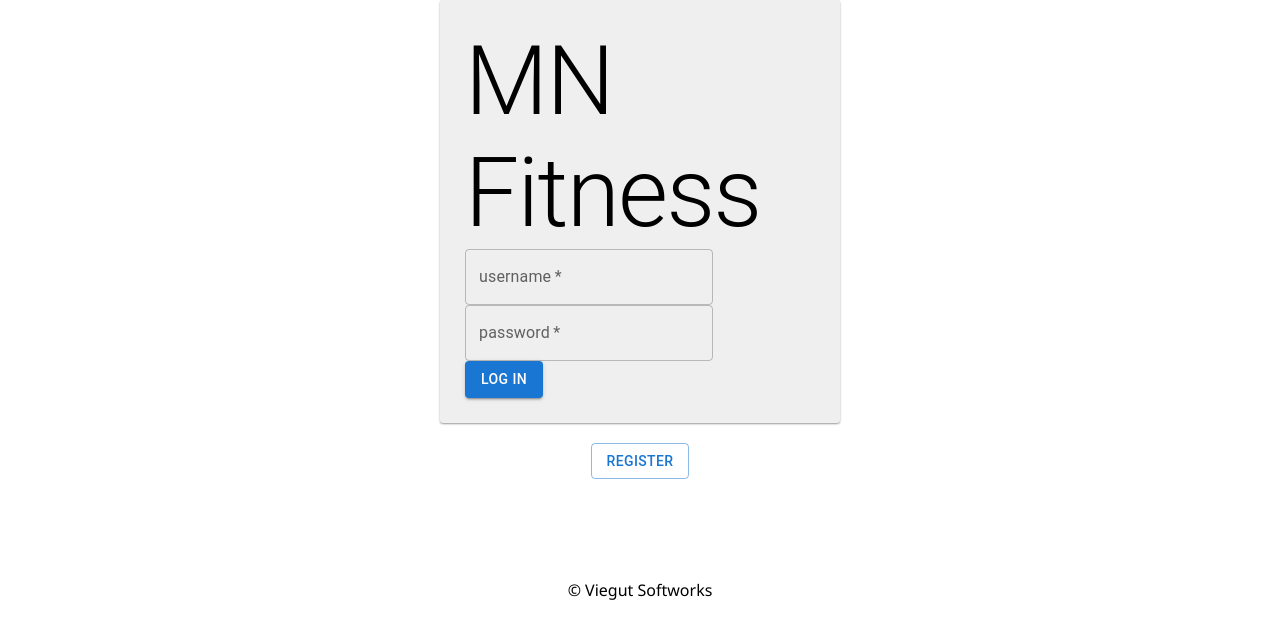
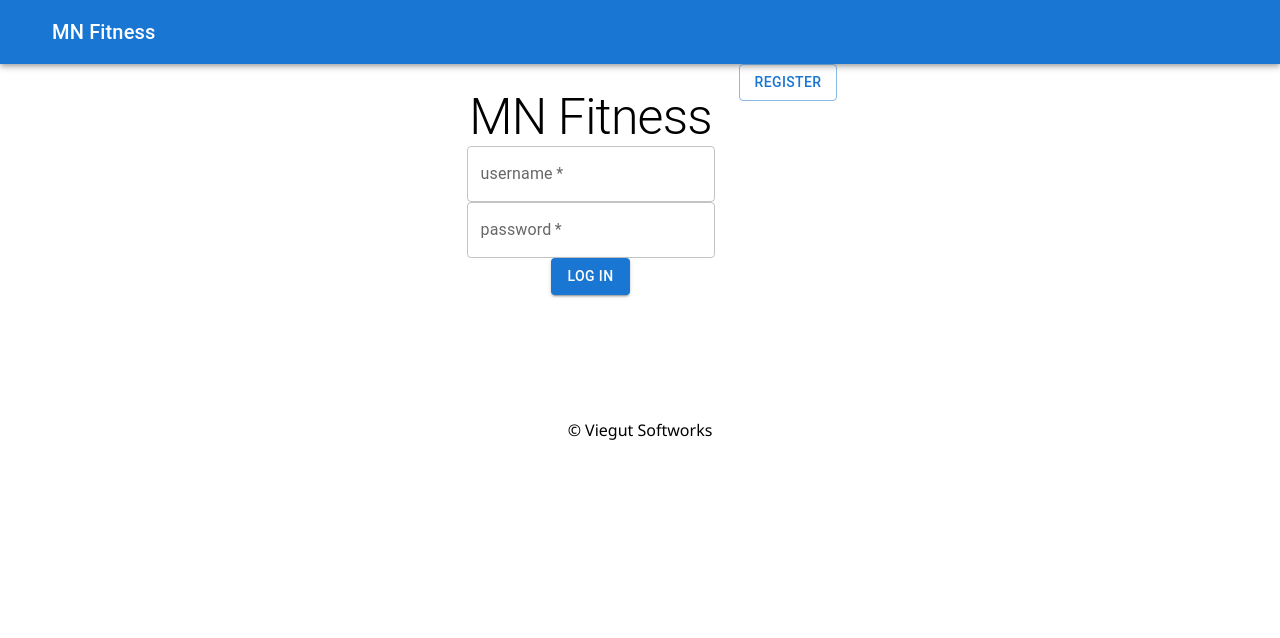
Before and after one commit to viegutj/prime-solo-project, a React (Create React App) app: page /user#/login in a window 1280 px wide. Shown: the top 638 px of the page. Built offline with nearby package versions, Linux system fonts and the light colour scheme; no server answers.

Commit message:
added more styling work to the main page and edit page

```diff
--- a/src/components/AboutPage/AboutPage.jsx
+++ b/src/components/AboutPage/AboutPage.jsx
@@ -1,10 +1,5 @@
 import { Box, Typography } from '@mui/material';
 import React from 'react';
-
-// This is one of our simplest components
-// It doesn't have local state,
-// It doesn't dispatch any redux actions or display any part of redux state
-// or even care what the redux state is'
 
 function AboutPage() {
     return (
@@ -15,21 +10,21 @@ function AboutPage() {
         sx={{m: 3}}
         >
                 <Typography variant="h1" sx={{ fontSize: 50 }}>About</Typography>
-                <Typography sx={{ fontSize: 18 }}>MN Fitness is a mobile-first web application
+                <Typography sx={{ fontSize: 18, mb: 2 }}>MN Fitness is a mobile-first web application
                 that allows clients to generate random workouts for a specific body part.
                 Resistance training often becomes repetitive; this is a way to add variation
                 and keep the client engaged in their fitness habits!
                 </Typography>
             <br />
-                <Typography variant="h2" sx={{ fontSize: 30 }}>Technologies Used</Typography>
+                <Typography variant="h3" sx={{ fontSize: 24 }}>Technologies Used</Typography>
                 <Typography sx={{ fontSize: 18 }}>React, JSX, JavaScript, Node.js, Material UI, CSS, HTML, Express, Axios, Postman, SQL, and APIs.
                 </Typography>
             <br />
-                <Typography variant="h2" sx={{ fontSize: 30 }}>Acknowledgements</Typography>
+                <Typography variant="h3" sx={{ fontSize: 24 }}>Acknowledgements</Typography>
                 <Typography sx={{ fontSize: 18 }}>Prime, the Emerald Cohort, Emma, Key, Sam, family, and my fiance and my dog for believing in me.
                 </Typography>
             <br />
-                <Typography variant="h2" sx={{ fontSize: 30 }}>Connect with Me</Typography>
+                <Typography variant="h3" sx={{ fontSize: 24 }}>Connect with Me</Typography>
                 <Typography sx={{ fontSize: 18 }}>LinkedIn</Typography>
                 <img src="https://chart.googleapis.com/chart?cht=qr&chl=http%3A%2F%2Fwww.linkedin.com%2Fin%2Fjonathan-viegut&chs=180x180&choe=UTF-8&chld=L|2" alt="LinkedIn QR" />
         </Box>
--- a/src/components/ConfirmWorkout/ConfirmWorkout.jsx
+++ b/src/components/ConfirmWorkout/ConfirmWorkout.jsx
@@ -62,14 +62,14 @@ function ConfirmWorkout() { // import the created data from the API GET
         alignItems="center"
         justifyContent="center"
         textAlign="center"
-        sx={{mt: 2, mb: 0, fontSize: 50}} variant="h1">
+        sx={{mt: 2, mb: 1, fontSize: 50}} variant="h1">
             Confirm Workout
         </Typography>
         <Typography
         alignItems="center"
         justifyContent="center"
         textAlign="center"
-        sx={{mb: 0, mt: 0, fontSize: 18}}
+        sx={{mb: 2, mt: 0, fontSize: 18}}
         >Click on an exercise name to access details!</Typography>
         <Typography
         alignItems="center"
--- a/src/components/DrawerComponent/DrawerComponent.jsx
+++ b/src/components/DrawerComponent/DrawerComponent.jsx
@@ -4,35 +4,29 @@ import {
     ListItem,
     ListItemIcon,
     ListItemText,
-    Button
+    Button,
+    Typography
 } from "@mui/material";
 import MenuIcon from '@mui/icons-material/Menu';
 import React, {useState} from 'react';
-import {Link} from "react-router-dom/cjs/react-router-dom";
+import {Link, useHistory} from "react-router-dom/cjs/react-router-dom";
 import LogOutButton from "../LogOutButton/LogOutButton";
 
 function DrawerComponent() { // we are setting a piece of state to determine if the drawer is open
     const [open, setOpen] = useState(false);
+    const history = useHistory();
 
     const list = () => (
-        <div style={
-                {width: 250}
-            }
-            onClick={
-                () => setOpen(false)
+        <div
+        style={{width: 250}}
+        onClick={() => setOpen(false)
         }>
             {/* this is a list of what is in our drawer */}
             <List> {
                 [
-                    <Link to="/user">
-                        Home
-                    </Link>,
-                    <Link to="/savedworkouts">
-                        Workouts
-                    </Link>,
-                    <Link to="/about">
-                        About
-                    </Link>,
+                    <Typography onClick={() => history.push('/')}> Home </Typography>,
+                    <Typography onClick={() => history.push('/savedworkouts')}> Saved Workouts </Typography>,
+                    <Typography onClick={() => history.push('/about')}> About </Typography>,
                     <LogOutButton/>
                 ].map((label, index) => (
                     <ListItem button
--- a/src/components/EditWorkout/EditWorkout.jsx
+++ b/src/components/EditWorkout/EditWorkout.jsx
@@ -1,7 +1,8 @@
 import {useDispatch, useSelector} from "react-redux";
-import {Button, TextField, Tooltip} from "@mui/material";
-import { useState } from "react";
+import {Button, TextField, Typography, Box} from "@mui/material";
 import { useHistory } from "react-router-dom/cjs/react-router-dom";
+import KeyboardBackspaceIcon from '@mui/icons-material/KeyboardBackspace';
+import DeleteIcon from '@mui/icons-material/Delete';
 
 
 function EditWorkout() { // grab server_response details from state
@@ -77,9 +78,22 @@ function EditWorkout() { // grab server_response details from state
 
     return (
         <>
-            <Tooltip title="Back to Saved Workouts" placement="left-start"><Button onClick={handleBack}>Back</Button></Tooltip>
-            <h1>Edit Workout</h1>
-            <form action="">
+            <Typography
+            variant="h1"
+            sx={{fontSize: 50, m: 3, mb:3}}
+            textAlign="center"
+            >
+                Edit Workout
+            </Typography>
+
+            <form>
+
+            <Box
+            sx={{
+                mb: 4,
+            }}
+            textAlign="center"
+            >
             <TextField
                 value={workout_details?.name}
                 id="Workout Name"
@@ -88,6 +102,7 @@ function EditWorkout() { // grab server_response details from state
                 type="text"
                 onChange={(event) => handleWorkoutChange(event, 'name')}
                 name="Workout Name"
+                fontSize="230"
                 />
             <TextField
                 id="Workout Rating"
@@ -98,16 +113,23 @@ function EditWorkout() { // grab server_response details from state
                 value={workout_details?.rating ?? ''}
                 onChange={(event) => handleWorkoutChange(event, 'rating')}
                 />
+                </Box>
+
             <ol> {
                 server_response?.map((exercise) => {
                     return (
 
-                        <div key={exercise?.id}>
+                        <Box
+                        sx={{m:1, mb: 3, fontSize: 18}}
+                        textAlign="center"
+                        key={exercise?.id}
+                        >
                             {/* Text field that takes in notes, sends them to the handleChange function*/}
                             <li>
                                 Name: {exercise?.name}
                             </li>
                             {/* Consider adding the notes to the details modal */}
+
                             <TextField
                             id="Workout Notes"
                             label="Workout Notes"
@@ -116,22 +138,40 @@ function EditWorkout() { // grab server_response details from state
                             value={exercise.notes}
                             onChange={(event) => handleExerciseChange(event, exercise, 'notes')}
                             />
-                            <Button onClick={
-                                () => handleExerciseDelete(exercise)
-                            }>
-                                Delete Exercise
+
+                            <Button
+                            sx={{ml: 1, borderBottom: 'none'}}
+                            variant="contained"
+                            onClick={() => {handleExerciseDelete(exercise)}}
+                            >
+                                <DeleteIcon />
                             </Button>
                             {/* create a modal to store/show this information - break modal into another component */}
                             {/* ID: {exercise?.id}, Muscle: {exercise?.muscle}, Equipment: {exercise?.equipment}
                             <p>Instructions: {exercise?.instructions}</p> */}
-                            </div>
+                            </Box>
 
                     )
                 })
             } </ol>
-            <Button onClick={() => handleSaveChanges(event)}>
+            <Box
+            textAlign="center"
+            >
+            <Button
+            variant='contained'
+            onClick={handleBack}
+            sx={{mb: 2, mt: 2}}
+            >
+                <KeyboardBackspaceIcon />Back to Saved Workouts
+            </Button>
+            <br />
+            <Button
+            onClick={() => handleSaveChanges(event)}
+            variant='contained'
+            >
                 Save Changes
             </Button>
+            </Box>
             </form>
         </>
     )
--- a/src/components/LogOutButton/LogOutButton.jsx
+++ b/src/components/LogOutButton/LogOutButton.jsx
@@ -1,18 +1,19 @@
+import { Typography } from '@mui/material';
 import React from 'react';
 import { useDispatch } from 'react-redux';
 
 function LogOutButton(props) {
   const dispatch = useDispatch();
   return (
-    <button
+    <Typography
       // This button shows up in multiple locations and is styled differently
       // because it's styled differently depending on where it is used, the className
       // is passed to it from it's parents through React props
-      className={props.className}
+      // className={props.className}
       onClick={() => dispatch({ type: 'LOGOUT' })}
     >
       Log Out
-    </button>
+    </Typography>
   );
 }
 
--- a/src/components/LoginForm/LoginForm.jsx
+++ b/src/components/LoginForm/LoginForm.jsx
@@ -1,7 +1,7 @@
 import React, {useState} from 'react';
 import {useDispatch} from 'react-redux';
 import {useSelector} from 'react-redux';
-import {Button, Typography, Input, TextField} from '@mui/material';
+import {Button, Typography, Input, TextField, Box, FormControl} from '@mui/material';
 
 
 function LoginForm() {
@@ -27,36 +27,54 @@ function LoginForm() {
     }; // end login
 
     return (
-        <form className="formPanel"
+        <FormControl
+        sx={{m:3}}
+        alignItems="center"
+        justifyContent="center"
+        textAlign="center"
+        >
+        <form
             onSubmit={login}>
-            <Typography variant="h1">MN Fitness</Typography>
+
+            <Typography
+            variant="h1"
+            sx={{fontSize: 50}}
+            alignItems="center"
+            justifyContent="center"
+            textAlign="center"
+            >
+                MN Fitness
+            </Typography>
+
             {
             errors.loginMessage && (
-                <h3 className="alert" role="alert">
+                <Typography
+                className="alert"
+                role="alert">
                     {
                     errors.loginMessage
-                } </h3>
+                } </Typography>
             )
         }
-            <div>
+            <Box>
                 <TextField id="outlined-basic" label="username" variant="outlined" type="text" name="username" required
                     value={username}
-                    onChange={
-                        (event) => setUsername(event.target.value)
-                    }/>
-            </div>
-            <div>
+                    onChange={(event) => setUsername(event.target.value)}
+                    />
+            </Box>
+            <Box>
                 <TextField id="outlined-basic" label="password" variant="outlined" type="password" name="password" required
                     value={password}
-                    onChange={
-                        (event) => setPassword(event.target.value)
-                    }/>
-            </div>
-            <div>
+                    onChange={(event) => setPassword(event.target.value)}
+                    />
+            </Box>
+            <Box>
                 <Button variant="contained" type="submit" name="submit" value="Log In">
-                    Log In</Button>
-            </div>
+                    Log In
+                </Button>
+            </Box>
         </form>
+        </FormControl>
     );
 }
 
--- a/src/components/LoginPage/LoginPage.jsx
+++ b/src/components/LoginPage/LoginPage.jsx
@@ -1,27 +1,24 @@
 import React from 'react';
 import LoginForm from '../LoginForm/LoginForm';
 import {useHistory} from 'react-router-dom';
-import {Button} from '@mui/material';
+import {Box, Button} from '@mui/material';
 
 function LoginPage() {
     const history = useHistory();
 
     return (
-        <div>
+        <Box
+        alignItems="center"
+        justifyContent="center"
+        textAlign="center"
+        >
 
             <LoginForm/>
-
-            <center>
                 <Button variant='outlined' type="button"
-                    onClick={
-                        () => {
-                            history.push('/registration');
-                        }
-                }>
+                    onClick={() => {history.push('/registration')}}>
                     Register
                 </Button>
-            </center>
-        </div>
+        </Box>
     );
 }
 
--- a/src/components/Nav/Nav.css
+++ /dev/null
@@ -1,42 +0,0 @@
-.nav {
-  /* flex box layout */
-  display: flex;
-  justify-content: space-between;
-  align-items: center;
-
-  margin: 0 0 30px;
-  background-color: #4dabf5;
-  overflow: hidden;
-}
-
-.nav a {
-  text-decoration: none;
-}
-
-.nav-title {
-  font-size: 24px;
-  font-weight: 700;
-  color: black;
-  padding-left: 10px;
-  margin: 0;
-}
-
-.navLink {
-  display: inline-block;
-  color: #f2f2f2;
-  background-color: #00acb0;
-  text-align: center;
-  padding: 24px 10px;
-  text-decoration: none;
-  font-size: 15px;
-
-  /* these last two make the logout button in
-  the nav bar look like another link */
-  border: none;
-  cursor: pointer;
-  outline: 0;
-}
-
-.navLink:hover {
-  background-color: #008183;
-}
--- a/src/components/Nav/Nav.jsx
+++ b/src/components/Nav/Nav.jsx
@@ -1,24 +1,60 @@
 import React from 'react';
 import {Link} from 'react-router-dom';
-import './Nav.css';
 import {useSelector} from 'react-redux';
 import DrawerComponent from '../DrawerComponent/DrawerComponent';
-import { Box, Typography } from '@mui/material';
+import { Box, Typography, AppBar, Toolbar, Button, IconButton } from '@mui/material';
+import MenuIcon from '@mui/icons-material/Menu';
+import { useHistory } from 'react-router-dom/cjs/react-router-dom';
 
 function Nav() {
+    const user = useSelector((store) => store.user);
+    const history = useHistory();
+    return (
+    <Box sx={{ flexGrow: 1 }}>
+        <AppBar position="static">
+        <Toolbar>
+            <IconButton
+            size="large"
+            edge="start"
+            color="inherit"
+            aria-label="menu"
+            sx={{ mr: 2 }}
+            >
+            {user.id && (
+                <>
+                <DrawerComponent />
+                </>
+            )}
+            </IconButton>
+            <Typography
+            variant="h6"
+            component="div"
+            sx={{ flexGrow: 1 }}
+            onClick={() => history.push('/')}
+            >
+            MN Fitness
+            </Typography>
+        </Toolbar>
+        </AppBar>
+    </Box>
+    );
+}
+
+
+function butt() {
     const user = useSelector((store) => store.user);
 
     return (
         <Box
-        component={Typography}
-        className="nav">
+        >
                 {
                 user.id && (
                     <>
                         <Link to="/user">
                             <Typography
                             className="nav-title"
-                            >MN Fitness</Typography>
+                            >MN Fitness
+                            </Typography>
                         </Link>
 
                         <DrawerComponent/>
@@ -26,6 +62,7 @@ function Nav() {
                 )
             }
         </Box>
+
     );
 }
 
--- a/src/components/SavedWorkouts/SavedWorkouts.jsx
+++ b/src/components/SavedWorkouts/SavedWorkouts.jsx
@@ -48,8 +48,10 @@ function SavedWorkouts() { // grab the user id from store
     return (
         <>
         <Box
-        sx={{m:1}}
+        sx={{m:3}}
         textAlign="center"
+        alignItems="center"
+        justifyContent="center"
         >
             <Typography
             variant="h1"
@@ -59,14 +61,13 @@ function SavedWorkouts() { // grab the user id from store
             </Typography>
 
             <Typography
-            variant="h2"
-            sx={{fontSize: 30}}
+            sx={{fontSize: 18}}
             >
                 Click the workout to edit!
             </Typography>
         </Box>
         <Box
-        sx={{m:1}}
+        sx={{m:3}}
         textAlign="center"
         >
             <List
@@ -93,8 +94,8 @@ function SavedWorkouts() { // grab the user id from store
                                 Delete
                             </Button>
                         </Box>
-                            )
-                        })}
+                        )
+            })}
             </List>
         </Box>
         </>
```
Also changed, not shown: 1 other file (tests, documents, lock files or other folders).
